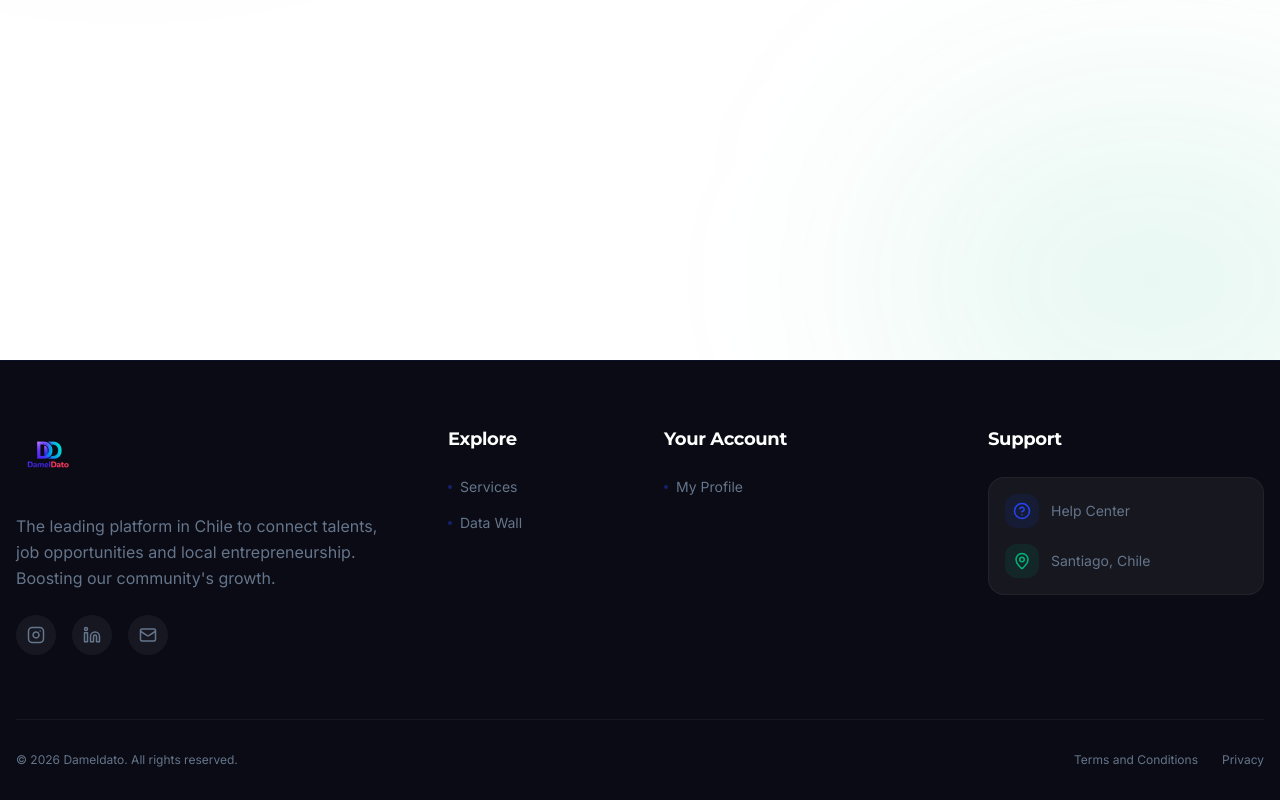
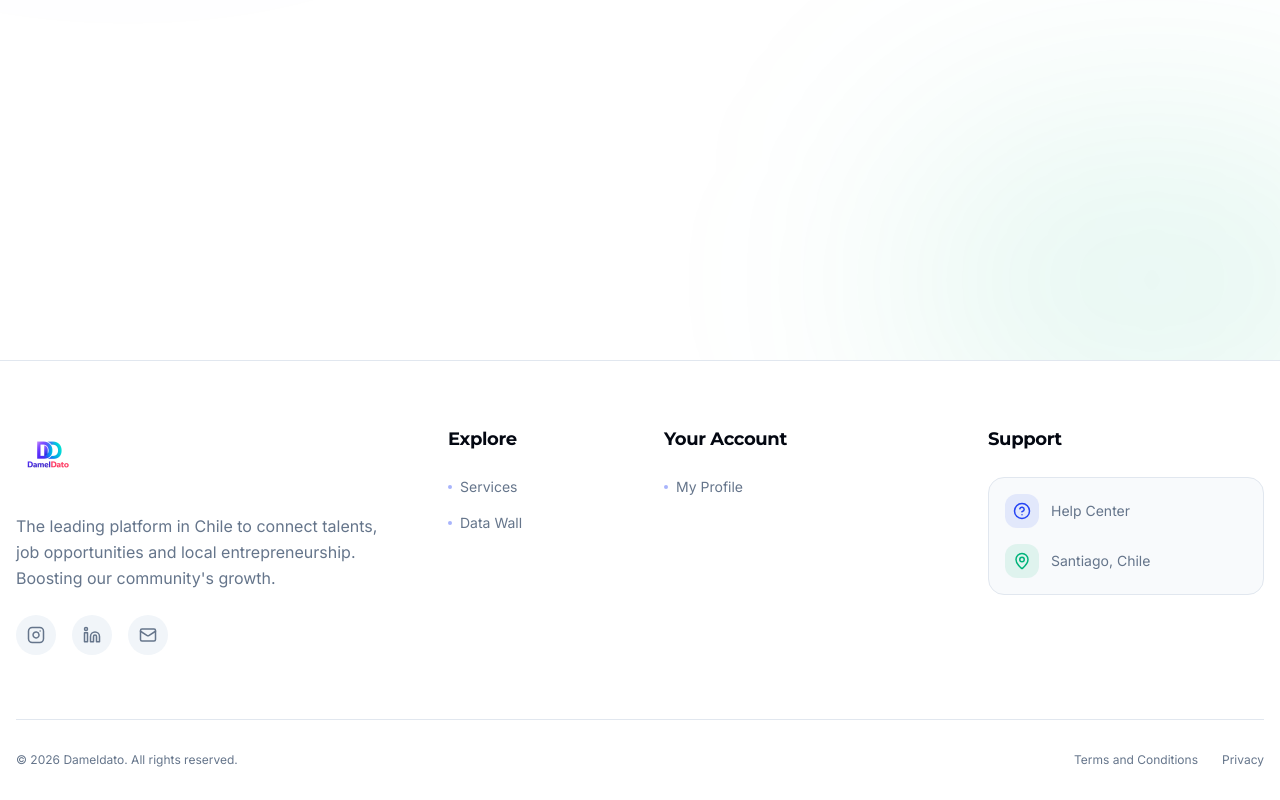
Before and after one commit to rm004607/front_beta, a React (Vite) app: page /servicios in a window 1280 px wide. Shown: the part 569-1369 px from the top of the page. Built offline with nearby package versions, Linux system fonts and the light colour scheme; no server answers.

Commit message:
arreglos front de clo y eliminacion de precios

```diff
--- a/src/components/Footer.tsx
+++ b/src/components/Footer.tsx
@@ -13,7 +13,7 @@ const Footer = () => {
   const isAdmin = user?.roles.includes('admin') || user?.role_number === 5;
 
   return (
-    <footer className="bg-[#0a0b14] border-t border-primary/10 mt-auto pt-16 pb-8">
+    <footer className="bg-card border-t border-border mt-auto pt-16 pb-8">
       <div className="container mx-auto px-4">
         <div className="grid grid-cols-1 md:grid-cols-2 lg:grid-cols-12 gap-12 mb-16">
           {/* Brand Section */}
@@ -31,7 +31,7 @@ const Footer = () => {
                 href="https://www.instagram.com/dameldato.com/"
                 target="_blank"
                 rel="noopener noreferrer"
-                className="w-10 h-10 rounded-full bg-white/5 flex items-center justify-center text-muted-foreground hover:bg-primary hover:text-white transition-all duration-300"
+                className="w-10 h-10 rounded-full bg-muted flex items-center justify-center text-muted-foreground hover:bg-primary hover:text-white transition-all duration-300"
                 aria-label="Instagram"
               >
                 <Instagram size={18} />
@@ -40,14 +40,14 @@ const Footer = () => {
                 href="https://www.linkedin.com/feed/"
                 target="_blank"
                 rel="noopener noreferrer"
-                className="w-10 h-10 rounded-full bg-white/5 flex items-center justify-center text-muted-foreground hover:bg-primary hover:text-white transition-all duration-300"
+                className="w-10 h-10 rounded-full bg-muted flex items-center justify-center text-muted-foreground hover:bg-primary hover:text-white transition-all duration-300"
                 aria-label="LinkedIn"
               >
                 <Linkedin size={18} />
               </a>
               <a
                 href="mailto:contacto@dameldato.com"
-                className="w-10 h-10 rounded-full bg-white/5 flex items-center justify-center text-muted-foreground hover:bg-primary hover:text-white transition-all duration-300"
+                className="w-10 h-10 rounded-full bg-muted flex items-center justify-center text-muted-foreground hover:bg-primary hover:text-white transition-all duration-300"
                 aria-label="Email"
               >
                 <Mail size={18} />
@@ -57,7 +57,7 @@ const Footer = () => {
 
           {/* Navigation Links */}
           <div className="lg:col-span-2 space-y-6">
-            <h3 className="text-white font-bold text-lg">{t('footer.explore')}</h3>
+            <h3 className="text-foreground font-bold text-lg">{t('footer.explore')}</h3>
             <ul className="space-y-4">
               <li>
                 <Link to="/servicios" className="text-muted-foreground hover:text-primary transition-colors text-sm flex items-center gap-2">
@@ -75,7 +75,7 @@ const Footer = () => {
           </div>
 
           <div className="lg:col-span-3 space-y-6">
-            <h3 className="text-white font-bold text-lg">{t('footer.account')}</h3>
+            <h3 className="text-foreground font-bold text-lg">{t('footer.account')}</h3>
             <ul className="space-y-4">
               <li>
                 <Link to="/perfil" className="text-muted-foreground hover:text-primary transition-colors text-sm flex items-center gap-2">
@@ -104,8 +104,8 @@ const Footer = () => {
 
           {/* Contact Section */}
           <div className="lg:col-span-3 space-y-6">
-            <h3 className="text-white font-bold text-lg">{t('footer.support')}</h3>
-            <div className="bg-white/5 p-4 rounded-2xl border border-white/5 space-y-4">
+            <h3 className="text-foreground font-bold text-lg">{t('footer.support')}</h3>
+            <div className="bg-muted/50 p-4 rounded-2xl border border-border space-y-4">
               <Link to="/ayuda" className="flex items-center gap-3 text-sm text-muted-foreground hover:text-primary transition-colors">
                 <div className="p-2 bg-primary/10 rounded-lg text-primary">
                   <HelpCircle size={18} />
@@ -123,7 +123,7 @@ const Footer = () => {
         </div>
 
         {/* Bottom Bar */}
-        <div className="pt-8 border-t border-white/5 flex flex-col md:flex-row justify-between items-center gap-4">
+        <div className="pt-8 border-t border-border flex flex-col md:flex-row justify-between items-center gap-4">
           <p className="text-muted-foreground text-xs">
             © {new Date().getFullYear()} Dameldato. {t('footer.rights')}
           </p>
--- a/src/components/ServiceCard.tsx
+++ b/src/components/ServiceCard.tsx
@@ -159,14 +159,14 @@ export const ServiceCard = ({
                                             )}
                                         </div>
                                     </div>
-                                    {service.price_range && (
-                                        <div className="space-y-2 pt-2 border-t">
-                                            <Label className="text-[10px] uppercase tracking-wider text-muted-foreground font-bold">Rango de cobro:</Label>
-                                            <div className="text-xl font-extrabold text-primary">
-                                                {service.price_range}
-                                            </div>
+                                    <div className="space-y-2 pt-2 border-t mt-4">
+                                        <div className="flex items-center gap-2 p-3 bg-secondary/5 rounded-lg border border-secondary/10">
+                                            <div className="w-2 h-2 rounded-full bg-secondary animate-pulse" />
+                                            <p className="text-sm font-medium text-secondary-foreground/80 italic">
+                                                El precio se coordina por interno con el que ofrezca el servicio
+                                            </p>
                                         </div>
-                                    )}
+                                    </div>
                                 </div>
                                 <div className="flex flex-col sm:grid sm:grid-cols-2 gap-3 pt-4 border-t">
                                     <Button
@@ -232,11 +232,12 @@ export const ServiceCard = ({
                             </div>
                         </div>
                     </div>
-                    {service.price_range && (
-                        <div className="text-sm font-semibold text-primary">
-                            {service.price_range}
-                        </div>
-                    )}
+                    {/* Nota de coordinación de precio */}
+                    <div className="mt-1">
+                        <p className="text-[10px] font-medium text-secondary italic">
+                            * Precio a coordinar por interno
+                        </p>
+                    </div>
                 </div>
                 <div className="flex flex-col sm:grid sm:grid-cols-2 gap-2">
                     <Button
--- a/src/pages/PostService.tsx
+++ b/src/pages/PostService.tsx
@@ -499,6 +499,10 @@ const PostService = () => {
                   rows={5}
                   required
                 />
+                <p className="text-[10px] text-secondary font-medium italic mt-1.5 flex items-center gap-1.5">
+                  <span className="w-1.5 h-1.5 rounded-full bg-secondary animate-pulse" />
+                  Nota: El precio de tu servicio se coordina por interno con los interesados.
+                </p>
               </div>
 
 
```
